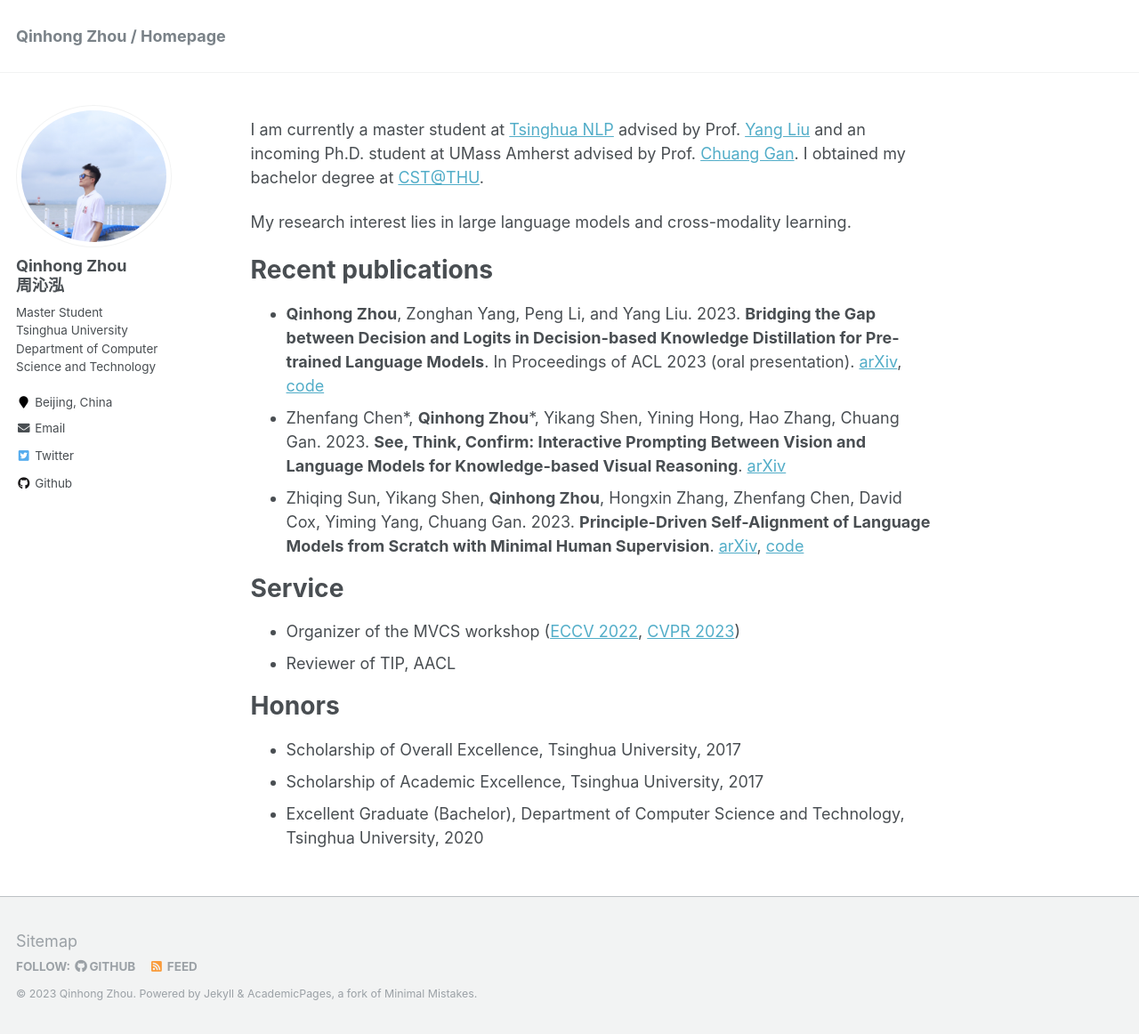
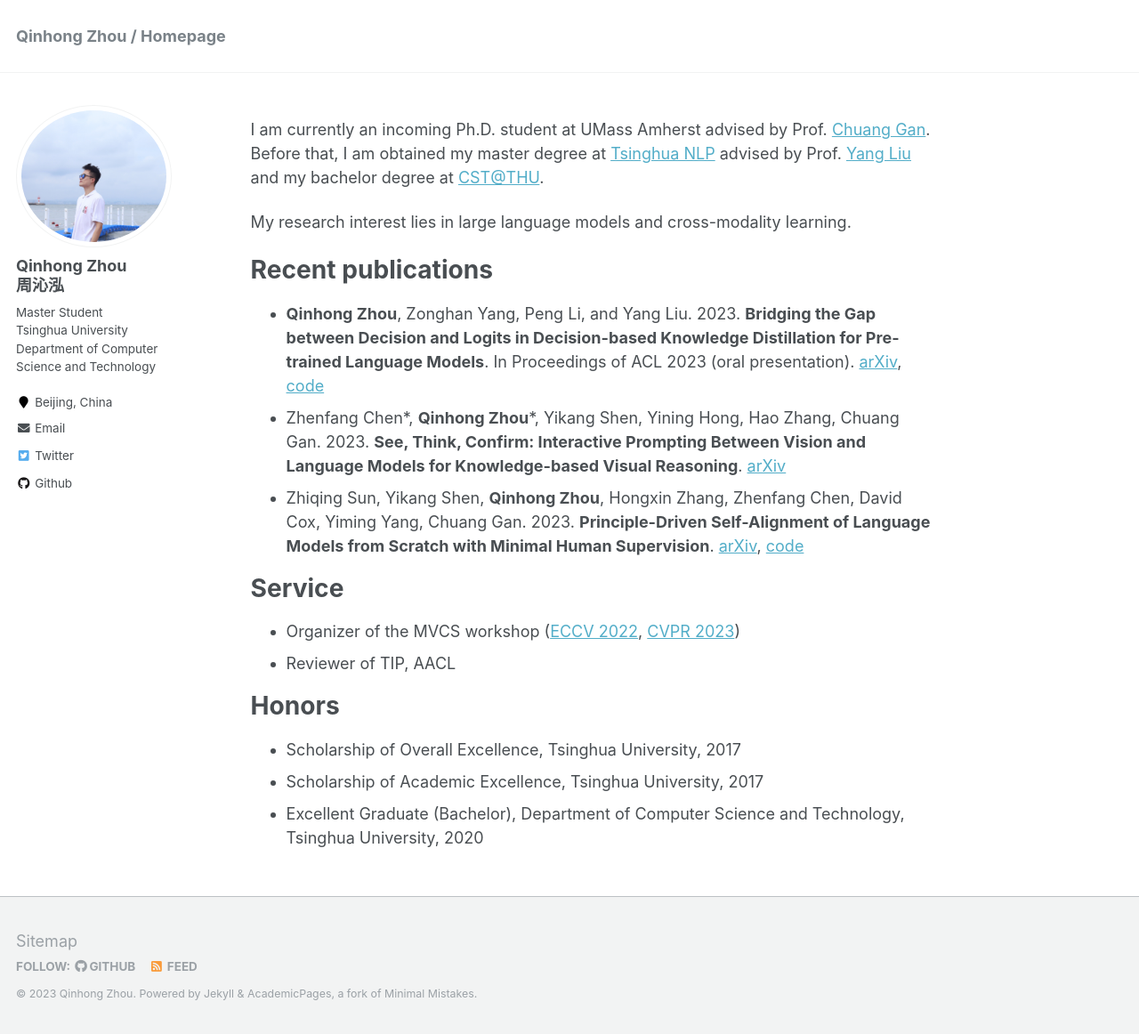
Before and after one commit to zhouqqhh/zhouqqhh.github.io, a Jekyll site: the page built from _pages/about.md, in a window 1280 px wide and 1162 px high. Shown: the whole window at 89% size. Built offline with Jekyll 4.4.1, drawn with Linux system fonts in a browser that asks for light colours.

Commit message:
Update about.md

```diff
--- a/_pages/about.md
+++ b/_pages/about.md
@@ -8,7 +8,7 @@ redirect_from:
   - /about.html
 ---
 
-I am currently a master student at [Tsinghua NLP](http://nlp.csai.tsinghua.edu.cn/) advised by Prof. [Yang Liu](http://nlp.csai.tsinghua.edu.cn/~ly/) and an incoming Ph.D. student at UMass Amherst advised by Prof. [Chuang Gan](https://people.csail.mit.edu/ganchuang/). I obtained my bachelor degree at [CST@THU](https://www.cs.tsinghua.edu.cn/csen/).
+I am currently an incoming Ph.D. student at UMass Amherst advised by Prof. [Chuang Gan](https://people.csail.mit.edu/ganchuang/). Before that, I am obtained my master degree at [Tsinghua NLP](http://nlp.csai.tsinghua.edu.cn/) advised by Prof. [Yang Liu](http://nlp.csai.tsinghua.edu.cn/~ly/) and my bachelor degree at [CST@THU](https://www.cs.tsinghua.edu.cn/csen/).
 
 My research interest lies in large language models and cross-modality learning.
 
```
